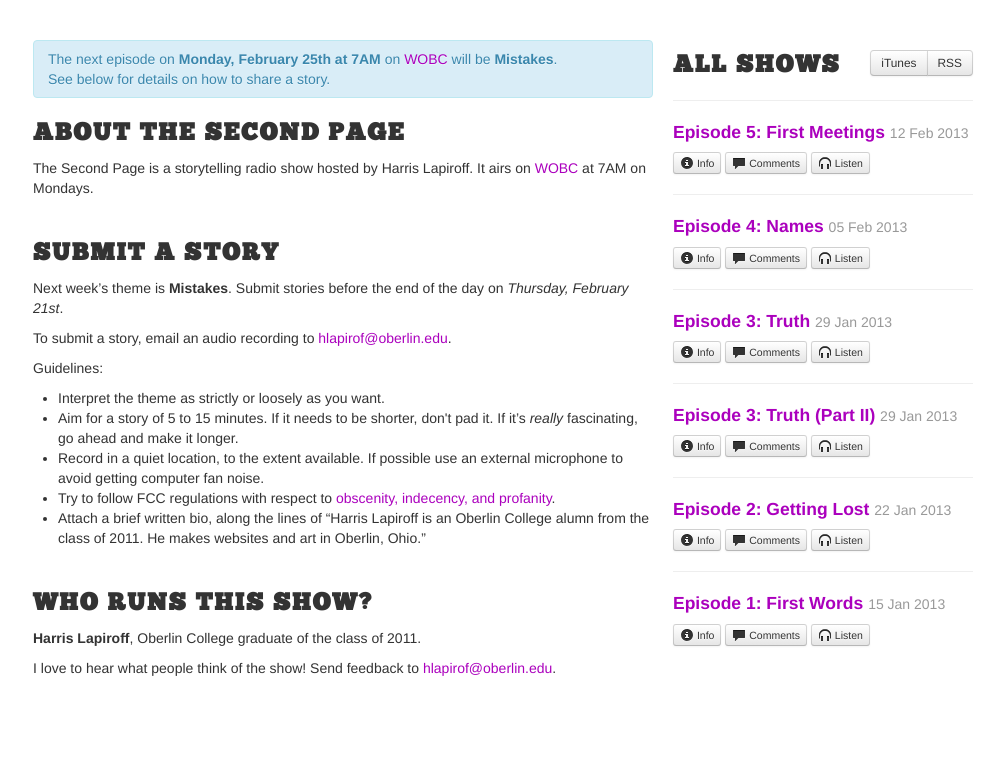
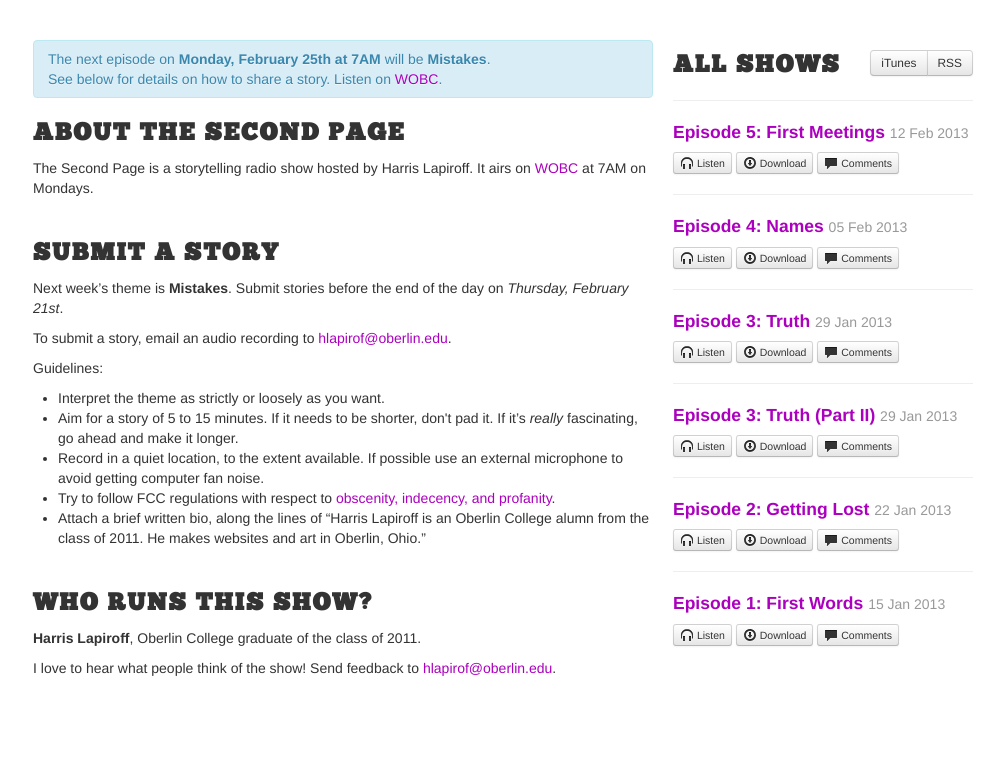
Before and after one commit to secondpage/secondpage, a Jekyll site: the page built from index.html, in a window 1280 px wide. Shown: the part 390-1148 px from the top of the page, without its empty margins (137-1141 px from the left). Built offline with Jekyll 4.4.1, drawn with Linux system fonts in a browser that asks for light colours; the list of posts is cut into pages by our own code.

Commit message:
Removed info button. Added download button.

```diff
--- a/_layouts/two-col.html
+++ b/_layouts/two-col.html
@@ -17,11 +17,11 @@ layout: default
 				<hr />
 				<h4><a href="{{ site.baseurl }}{{ episode.url }}">Episode {{ episode.episode_number }}: {{ episode.title }}</a> <small>{{ episode.date | date_to_string }}</small></h4>
 				<p>
-					<a href="{{ site.baseurl }}{{ episode.url }}" class="btn btn-mini"><i class="icon-info-sign"></i> Info</a>
-					<a href="{{ site.baseurl }}{{ episode.url }}#disqus_thread" class="btn btn-mini"><i class="icon-comment"></i> Comments <span class="muted"></span></a>
 					{% if episode.audio %}
 						<a href="{{ site.baseurl }}{{ episode.url }}#AudioPlayer" class="btn btn-mini"><i class="icon-headphones"></i> Listen</a>
+						<a href="{{ site.baseurl }}{{ episode.url }}" class="btn btn-mini"><i class="icon-download"></i> Download</a>
 					{% endif %}
+					<a href="{{ site.baseurl }}{{ episode.url }}#disqus_thread" class="btn btn-mini"><i class="icon-comment"></i> Comments <span class="muted"></span></a>
 				</p>
 			{% endfor %}
 		</div>
--- a/index.html
+++ b/index.html
@@ -3,8 +3,8 @@ layout: two-col
 ---
 
 <div class="alert alert-info">
-	The next episode on <strong>Monday, February 25th at 7AM</strong> on <a href="http://wobc.org/">WOBC</a> will be <strong>Mistakes</strong>.<br />
-	See below for details on how to share a story.
+	The next episode on <strong>Monday, February 25th at 7AM</strong> will be <strong>Mistakes</strong>.<br />
+	See below for details on how to share a story. Listen on <a href="http://wobc.org/">WOBC</a>.
 </div>
 <div class="margin-trailer">
 	<h2>About the Second Page</h2>
```
